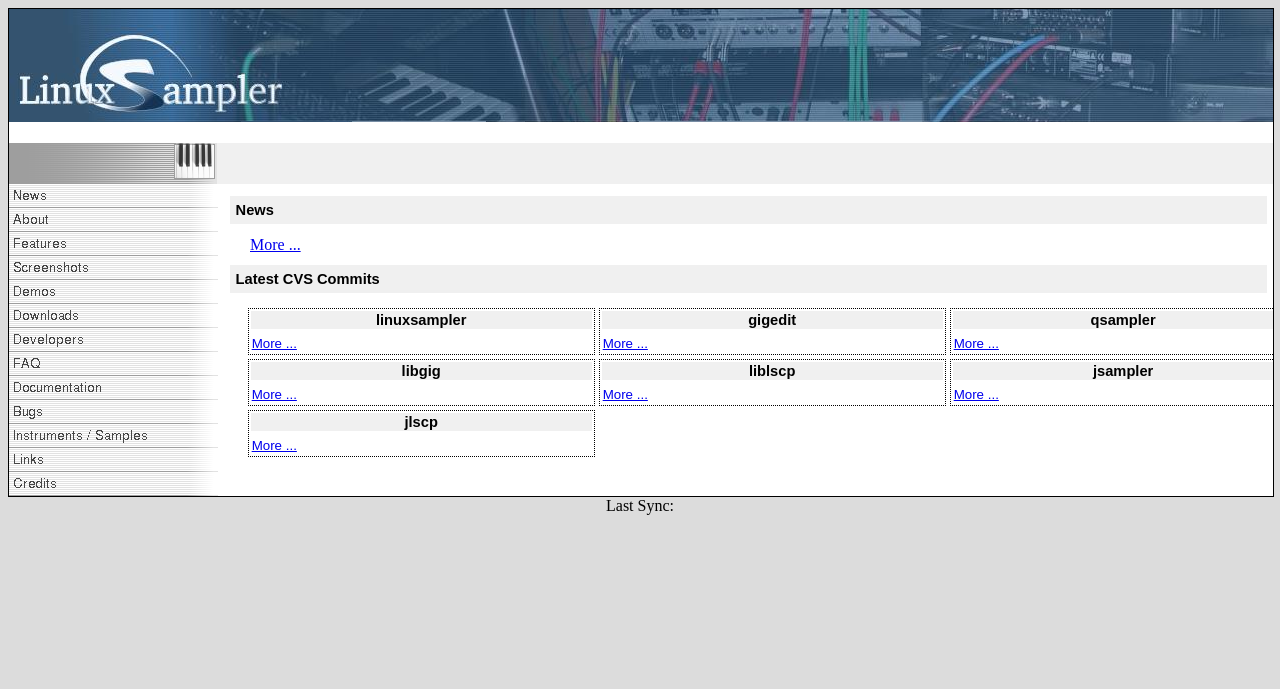
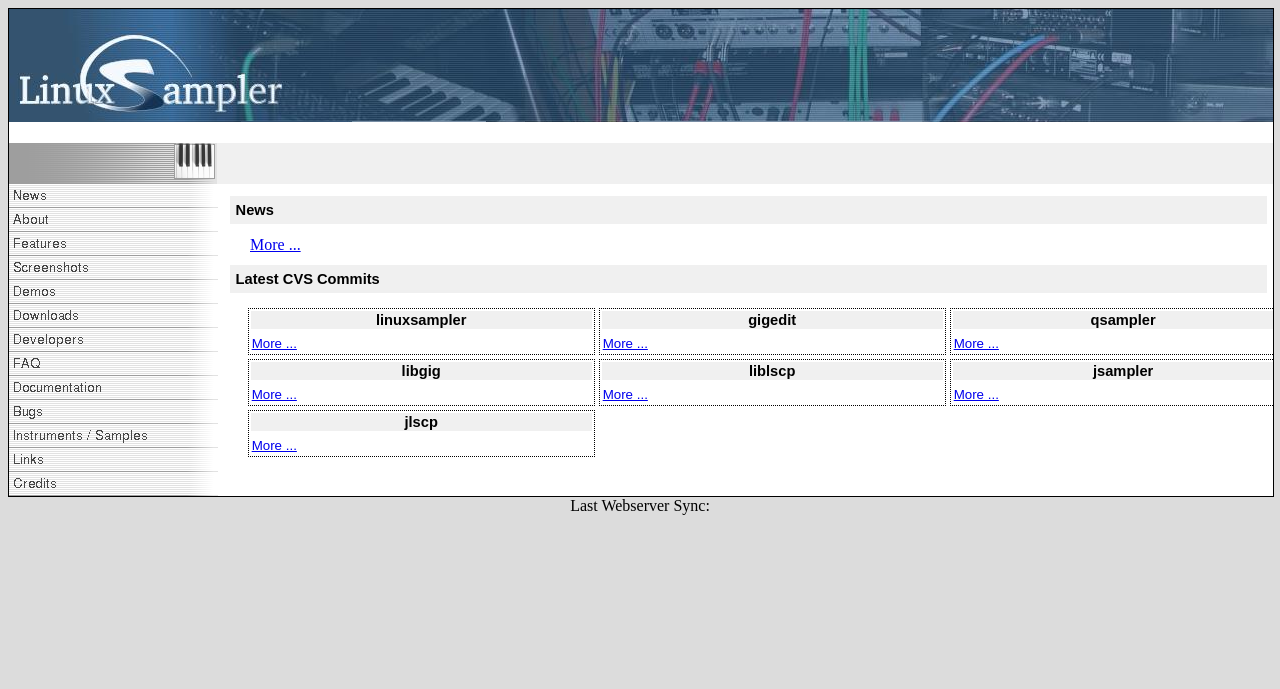
Before and after one commit to svn2github/linuxsampler-web, a PHP site: page / in a window 1280 px wide. Shown: the top 689 px of the page. Run offline with PHP 8.4, Linux system fonts and the light colour scheme; data that the repository does not hold is empty.

Commit message:
modified "Webserver sync" footer line
git-svn-id: https://svn.linuxsampler.org/svn/web@1277 d2c4447f-3961-4fff-bec3-96d84be9abe5

```diff
--- a/trunk/www.linuxsampler.org/index.php
+++ b/trunk/www.linuxsampler.org/index.php
@@ -327,7 +327,7 @@
 
  </div>
 <CENTER>
-Last Sync: <?php readfile("date.txt"); ?>
+Last Webserver Sync: <?php readfile("date.txt"); ?>
 </CENTER>
 
 
```
